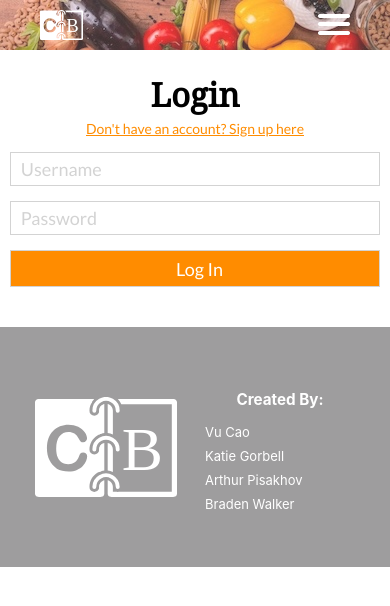
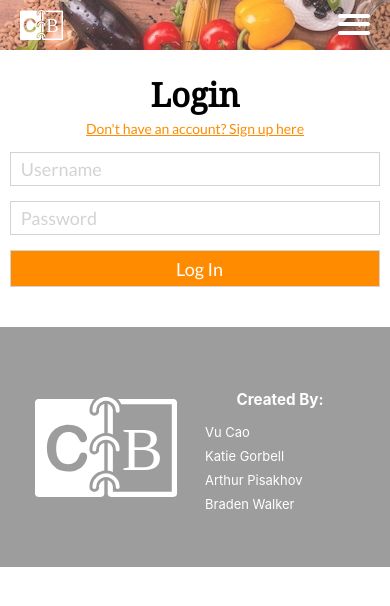
Before and after one commit to BloomTech-Labs/Labs8-Cookbook, a React (Create React App) app in the folder cookbook/: page /signin in a window 390 px wide. Shown: the top 606 px of the page. Built offline with nearby package versions, Linux system fonts and the light colour scheme.

Commit message:
minor styling updates

```diff
--- a/cookbook/src/Styles/css/index.css
+++ b/cookbook/src/Styles/css/index.css
@@ -30,6 +30,11 @@ html {
 .header .link {
   margin-left: 40px;
 }
+@media (max-width: 400px) {
+  .header .link {
+    margin-left: 20px;
+  }
+}
 .header .link .logo {
   height: 40px;
   margin-top: 10px;
@@ -48,16 +53,17 @@ html {
 @media (max-width: 400px) {
   .nav-icon {
     margin-top: 14px;
+    margin-right: 20px;
   }
 }
 .nav-icon .dropdown-content {
   display: none;
   position: absolute;
+  right: 0;
   background-color: #ff8c00;
-  width: 200px;
+  min-width: 160px;
   box-shadow: 0px 8px 16px 0px rgba(0, 0, 0, 0.2);
   z-index: 1;
-  right: 0;
   text-align: right;
 }
 .nav-icon .dropdown-content .link {
--- a/cookbook/src/Styles/less/header.less
+++ b/cookbook/src/Styles/less/header.less
@@ -15,6 +15,9 @@
 
     .link {
         margin-left: 40px;
+        @media @phone {
+            margin-left: 20px;
+        }
 
         .logo {
             height: 40px;
--- a/cookbook/src/Styles/less/nav-icon.less
+++ b/cookbook/src/Styles/less/nav-icon.less
@@ -5,16 +5,17 @@
    margin-top: 17px;
    @media @phone {
        margin-top: 14px;
+       margin-right: 20px;
    }
 
    .dropdown-content {
         display: none;
         position: absolute;
+        right: 0;
         background-color: @CBorange;
-        width: 200px;
+        min-width: 160px;
         box-shadow: 0px 8px 16px 0px rgba(0,0,0,0.2);
         z-index: 1;
-        right: 0;
         text-align: right;
 
         .link {
```
